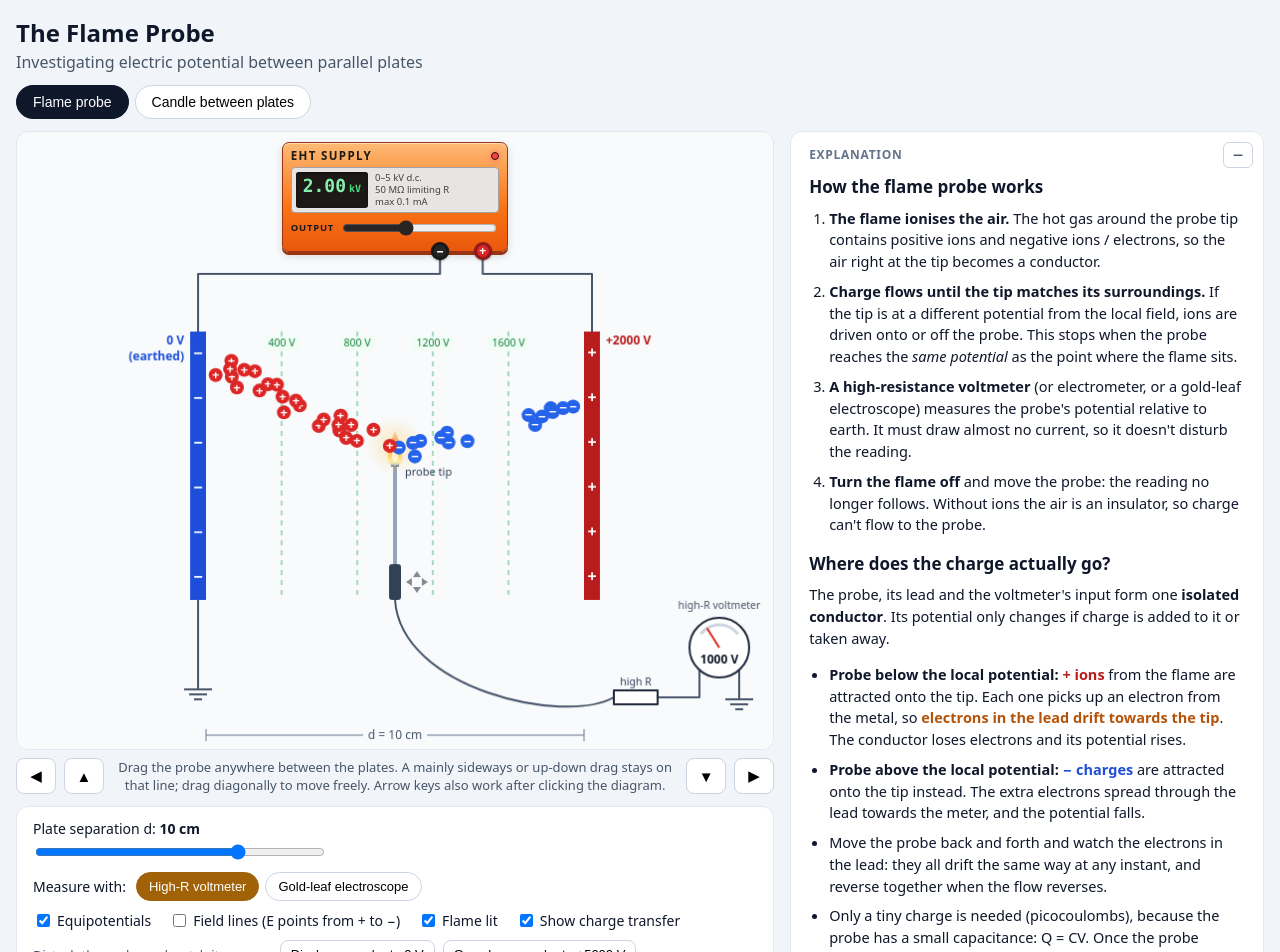
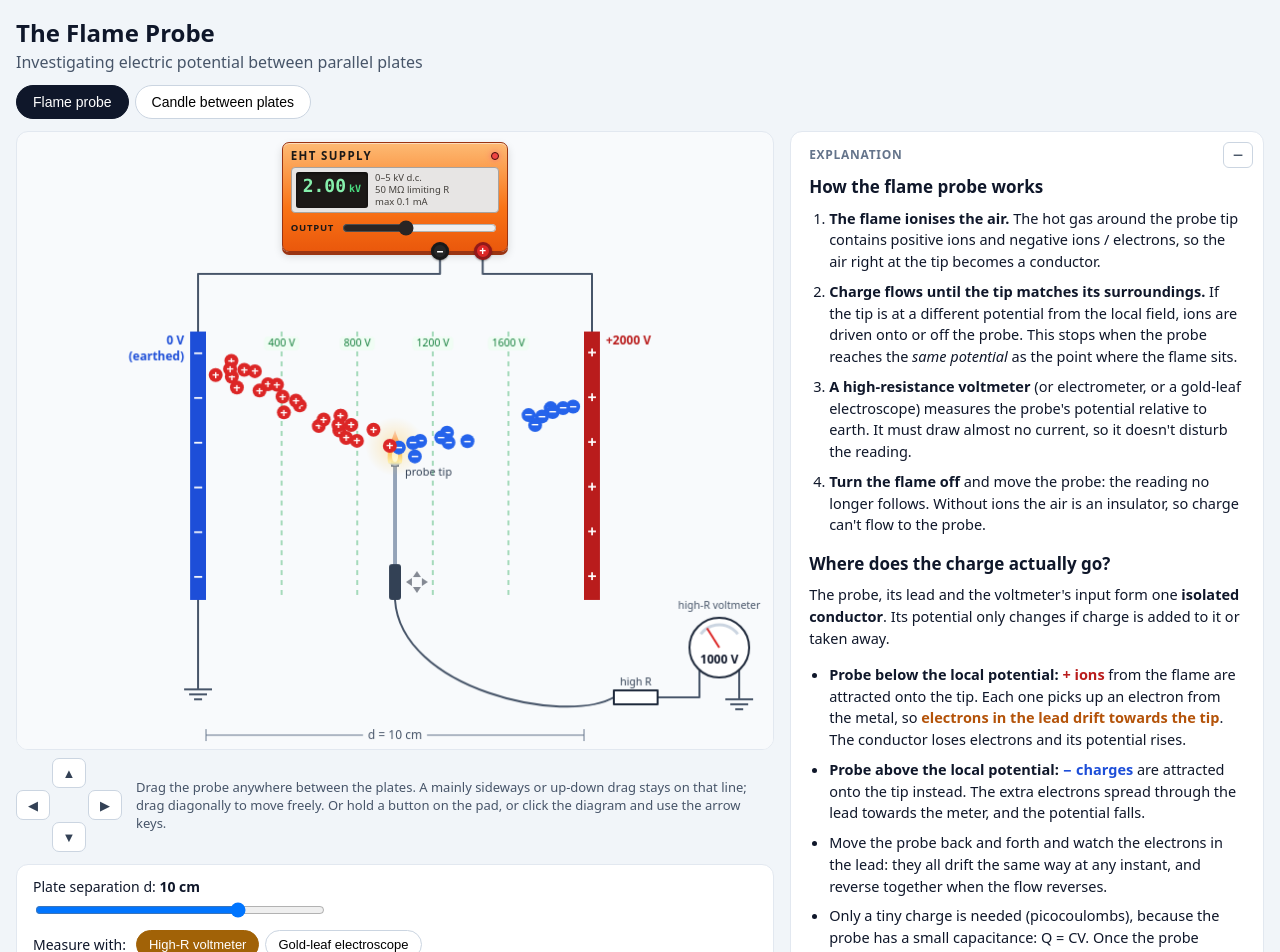
Before and after one commit to awm11/flame-probe, a React (Vite) app: page / in a window 1280 px wide. Shown: the top 952 px of the page. Built offline with nearby package versions, Linux system fonts and the light colour scheme.

Commit message:
Direction pad with press-and-hold continuous movement
Co-Authored-By: Claude Opus 5.5 <noreply@anthropic.com>
Claude-Session: https://claude.ai/code/session_01TZh8aPDibEfFSuW8ciK3ea

```diff
--- a/src/App.jsx
+++ b/src/App.jsx
@@ -907,6 +907,44 @@ export default function App() {
   const nudgeX = (d) => setPos((p) => Math.round(clamp(p + d, 0.05, 0.95) * 1000) / 1000);
   const nudgeY = (d) => setTipY((y) => clamp(y + d, TIP_MIN, TIP_MAX));
 
+  /* direction pad: one step on press; hold to move continuously after a short pause */
+  const hold = useRef(null);
+  const step = (dir, fine) => {
+    const k = fine ? 0.3 : 1; // continuous movement uses smaller, frequent steps
+    if (dir === "left") nudgeX(-0.02 * k);
+    if (dir === "right") nudgeX(0.02 * k);
+    if (dir === "up") nudgeY(-8 * k);
+    if (dir === "down") nudgeY(8 * k);
+  };
+  const stopHold = () => {
+    if (hold.current) { clearTimeout(hold.current.t); clearInterval(hold.current.i); hold.current = null; }
+  };
+  const startHold = (dir) => (e) => {
+    if (e.button !== undefined && e.button !== 0) return;
+    e.preventDefault();
+    stopHold();
+    step(dir, false);
+    const h = { i: null };
+    h.t = setTimeout(() => { h.i = setInterval(() => step(dir, true), 30); }, 400);
+    hold.current = h;
+  };
+  useEffect(() => stopHold, []);
+  const padBtn = (dir, label, glyph, disabled) => (
+    <button
+      className={`pad-${dir}`}
+      aria-label={label}
+      disabled={disabled}
+      onPointerDown={startHold(dir)}
+      onPointerUp={stopHold}
+      onPointerLeave={stopHold}
+      onPointerCancel={stopHold}
+      onContextMenu={(e) => e.preventDefault()}
+      onKeyDown={(e) => { if (e.key === "Enter" || e.key === " ") { e.preventDefault(); step(dir, e.repeat); } }}
+    >
+      {glyph}
+    </button>
+  );
+
   /* ---------- derived values ---------- */
   const E = pd / (sep / 100); // V/m
   const x = pos * sep;        // cm from earthed plate
@@ -974,16 +1012,18 @@ export default function App() {
             />
           </div>
           <div className="move-row">
-            <button onClick={() => nudgeX(-0.05)} aria-label="Move left">◀</button>
-            {mode === "probe" && <button onClick={() => nudgeY(-20)} aria-label="Move up">▲</button>}
+            <div className="pad" role="group" aria-label="Move the probe">
+              {padBtn("up", "Move up", "▲", mode !== "probe")}
+              {padBtn("left", "Move left", "◀", false)}
+              {padBtn("right", "Move right", "▶", false)}
+              {padBtn("down", "Move down", "▼", mode !== "probe")}
+            </div>
             <span>
               {mode === "probe"
                 ? "Drag the probe anywhere between the plates. A mainly sideways or up-down drag stays on that line; drag diagonally to move freely."
                 : "Drag the candle left or right."}{" "}
-              Arrow keys also work after clicking the diagram.
+              Or hold a button on the pad, or click the diagram and use the arrow keys.
             </span>
-            {mode === "probe" && <button onClick={() => nudgeY(20)} aria-label="Move down">▼</button>}
-            <button onClick={() => nudgeX(0.05)} aria-label="Move right">▶</button>
           </div>
 
           <div className="controls">
@@ -1303,11 +1343,17 @@ const css = `
 .fp-app canvas { display: block; background: #f8fafc; }
 .fp-app canvas:focus-visible { outline: 3px solid #93c5fd; outline-offset: -3px; }
 
-.fp-app .move-row { display: flex; align-items: center; gap: 8px; margin-top: 8px; font-size: 13px; color: #475569; }
-.fp-app .move-row span { flex: 1; text-align: center; }
-.fp-app .move-row button { border: 1px solid #cbd5e1; background: #fff; border-radius: 8px; width: 40px; height: 36px;
-  font-size: 15px; cursor: pointer; flex: none; }
-.fp-app .move-row button:hover { background: #e2e8f0; }
+.fp-app .move-row { display: flex; align-items: center; gap: 14px; margin-top: 8px; font-size: 13px; color: #475569; }
+.fp-app .move-row span { flex: 1; text-align: left; }
+.fp-app .pad { flex: none; display: grid; grid-template-columns: repeat(3, 34px); grid-template-rows: repeat(3, 30px);
+  gap: 2px; grid-template-areas: ". up ." "left . right" ". down ."; }
+.fp-app .pad button { border: 1px solid #cbd5e1; background: #fff; border-radius: 7px; font-size: 13px;
+  cursor: pointer; touch-action: none; user-select: none; -webkit-user-select: none; color: #334155; }
+.fp-app .pad button:hover:not(:disabled) { background: #e2e8f0; }
+.fp-app .pad button:active:not(:disabled) { background: #cbd5e1; }
+.fp-app .pad button:disabled { opacity: 0.35; cursor: default; }
+.fp-app .pad-up { grid-area: up; } .fp-app .pad-down { grid-area: down; }
+.fp-app .pad-left { grid-area: left; } .fp-app .pad-right { grid-area: right; }
 .fp-app .controls { background: #fff; border-radius: 12px; padding: 12px 16px; margin-top: 12px;
   border: 1px solid #e2e8f0; display: grid; gap: 10px; }
 .fp-app .controls label { display: grid; gap: 4px; font-size: 14px; }
```
